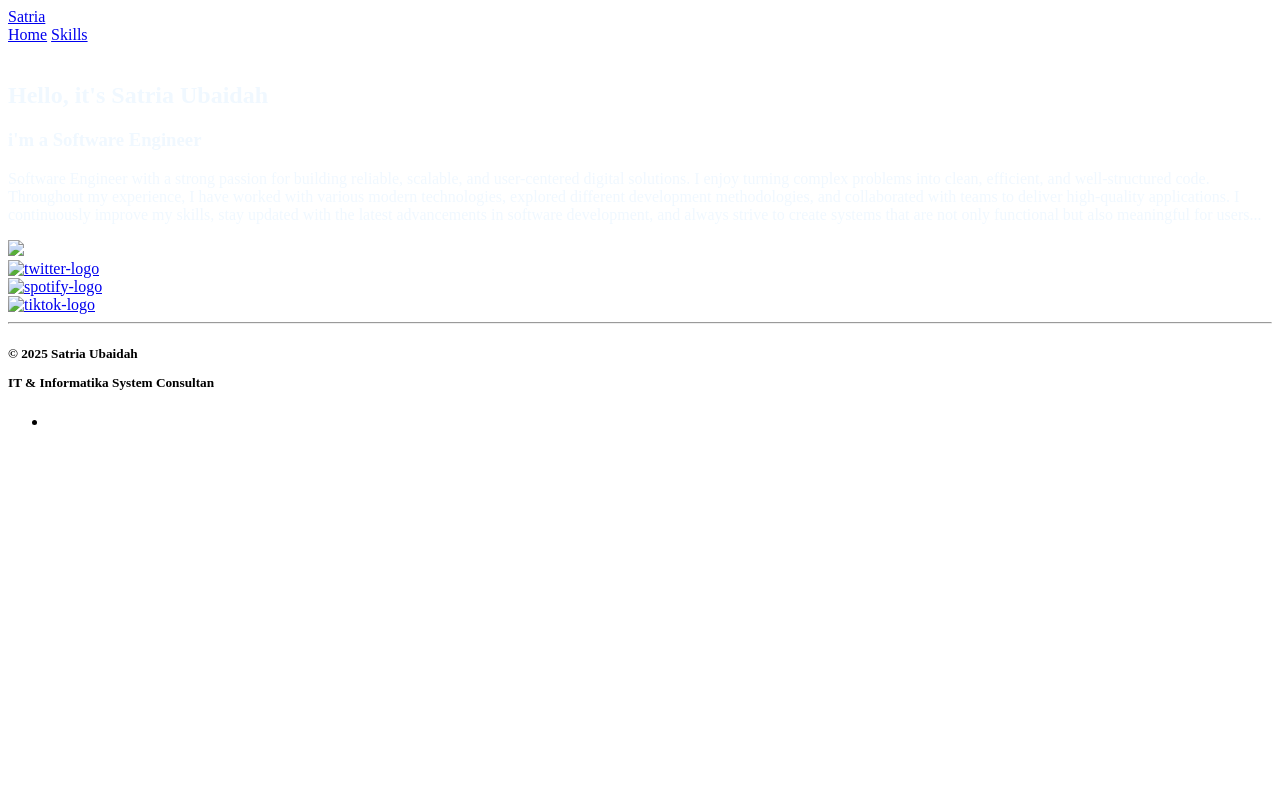
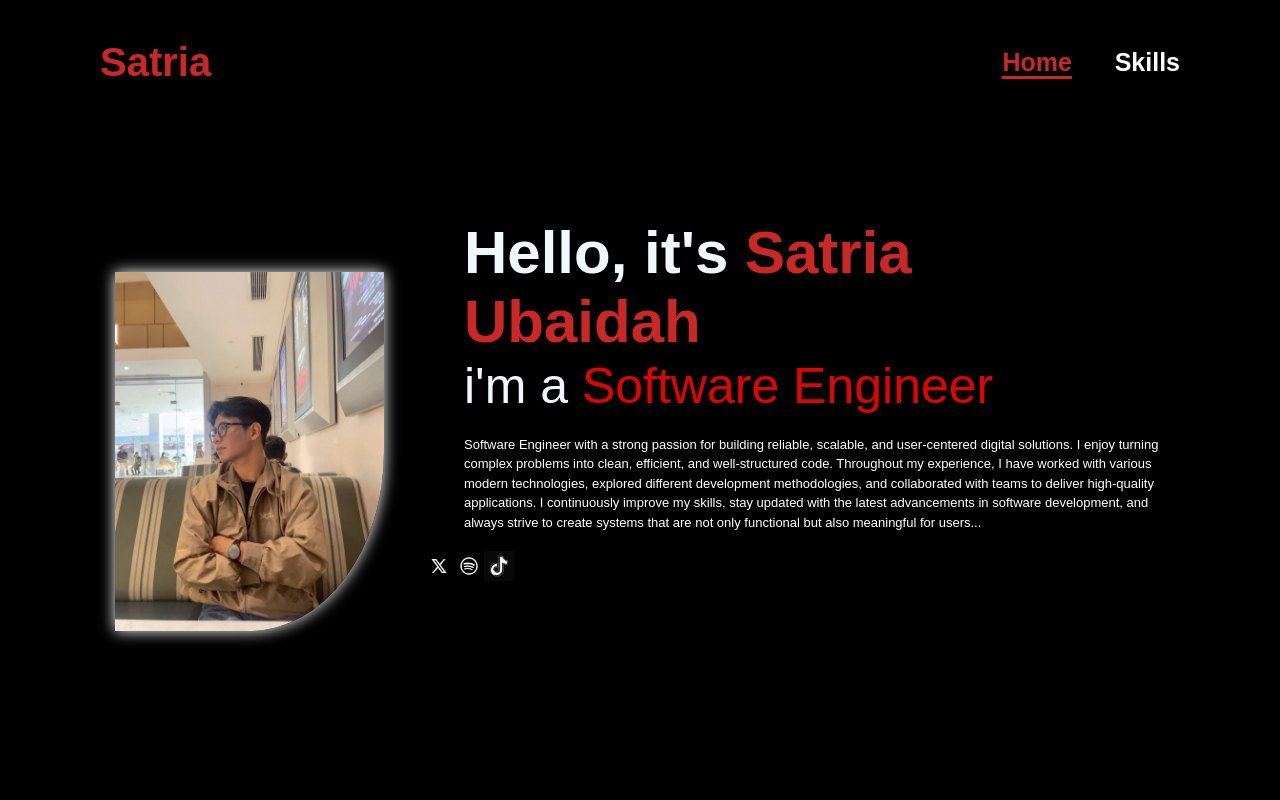
Before and after one commit to satriaubaidah254-alt/CodingCamp_batch_SatriaUbaidah, a plain HTML site: page index.html in a window 1280 px wide. Shown: the top 800 px of the page. Drawn offline with Linux system fonts and the light colour scheme; a script that the page names is missing.

Commit message:
Update image and stylesheet paths in index.html

```diff
--- a/index.html
+++ b/index.html
@@ -5,7 +5,7 @@
     <meta charset="UTF-8">
     <meta name="viewport" content="width=device-width, initial-scale=1.0">
     <title>Portofolio Website</title>
-    <link rel="stylesheet" href="/Mini Coding Project/CSS/css/index.css">
+    <link rel="stylesheet" href="index.css">
 </head>
 
 <body class="container">
@@ -14,12 +14,12 @@
 
         <nav>
             <a href="#" class="active">Home</a>
-            <a href="/Mini Coding Project/HTML/html/indexSKILL.html">Skills</a>
+            <a href="indexSKILL.html">Skills</a>
         </nav>
     </header>
     <section class="home">
         <div class="home-img">
-            <img src="/Mini Coding Project/foto/foto/sat.jpg" alt="">
+            <img src="sat.jpg" alt="">
         </div>
         <div class="home-content" style="color: aliceblue;">
             <h1>Hello, it's <span>Satria Ubaidah</span></h1>
@@ -33,25 +33,25 @@
 
             <div class="container-logoIG">
                 <a href="https://www.instagram.com/satriaa.u/">
-                    <img class="fotoIG" src="/Mini Coding Project/foto/foto/logoIG.jpg" useemap="#image-map"> <span>
+                    <img class="fotoIG" src="logoIG.jpg" useemap="#image-map"> <span>
 
                     </span>
                 </a>
             </div>
             <div class="container-logoX">
                 <a href="https://x.com/satriaazone_">
-                    <img class="fotoX" src="/Mini Coding Project/foto/foto/fotoX.jpg" alt="twitter-logo">
+                    <img class="fotoX" src="fotoX.jpg" alt="twitter-logo">
                 </a>
             </div>
             <div class="container-logoSP">
                 <a href="https://open.spotify.com/user/t3bzitn04m693w8tyaussbadk?si=cKLe1rKlSByDwM9Kcj5KXw">
-                    <img class="fotoSpotify" src="/Mini Coding Project/foto/foto/logoSP.jpg" alt="spotify-logo">
+                    <img class="fotoSpotify" src="logoSP.jpg" alt="spotify-logo">
 
                 </a>
             </div>
             <div class="container-logoTT">
                 <a href="https://www.tiktok.com/@username1225234?_r=1&_t=ZS-91aaKo3AVvU">
-                    <img class="fotoTIKTOK" src="/Mini Coding Project/foto/foto/logoTT.jpg" alt="tiktok-logo">
+                    <img class="fotoTIKTOK" src="logoTT.jpg" alt="tiktok-logo">
                 </a>
             </div>
         </div>
```
